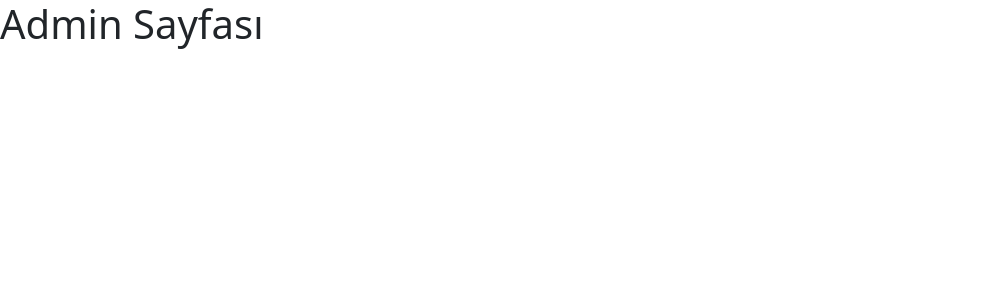
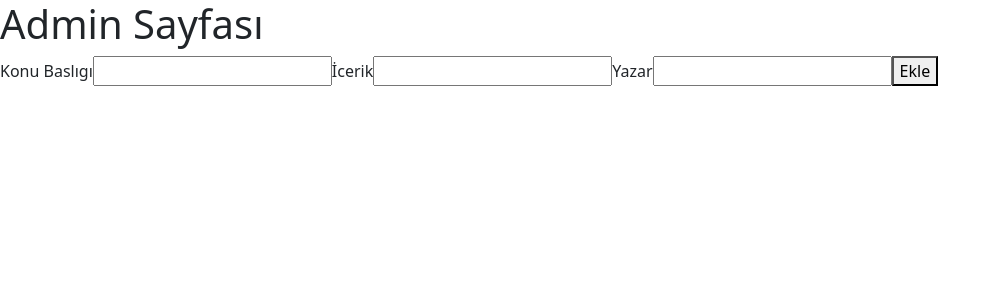
Before and after one commit to bozturk43/ReactApp2, a React (Create React App) app: page /admin in a window 1280 px wide. Shown: the top 300 px of the page, without its empty margins (0-1001 px from the left). Built offline with nearby package versions, Linux system fonts and the light colour scheme.

Commit message:
axios post method added

```diff
--- a/package.json
+++ b/package.json
@@ -6,6 +6,7 @@
     "@testing-library/jest-dom": "^5.14.1",
     "@testing-library/react": "^11.2.7",
     "@testing-library/user-event": "^12.8.3",
+    "axios": "^0.24.0",
     "bootstrap": "^5.1.3",
     "gsap": "^3.8.0",
     "react": "^17.0.2",
--- a/src/Admin.js
+++ b/src/Admin.js
@@ -1,11 +1,54 @@
-import React,{useRef} from 'react';
-
+import axios from 'axios';
+import React,{useRef,useState} from 'react';
 
 const Admin=()=>{
+
+    const[baslik,setBaslik]=useState("");
+    const[icerik,setIcerik]=useState("");
+    const[yazar,setYazar]=useState("");
+
+    const handleBaslik=(e)=>{
+        setBaslik(e.target.value);
+    }
+
+    const handleIcerik=(e)=>{
+        setIcerik(e.target.value);
+    }
+
+    const handleYazar=(e)=>{
+        setYazar(e.target.value);
+    }
+
+    const postArray={
+        baslik:baslik,
+        icerik:icerik,
+        yayinci:yazar
+    }
+
+    const postEkle=(e)=>{
+        e.preventDefault();
+        console.log(postArray)
+        console.log("Fonksiyon Çalıştı")
+       axios.post("http://localhost/php_rest_fztwebsite/api/post/create.php",postArray)
+        .then(response=>{console.log(response)})
+        .catch(error=>{
+            console.log(error)
+        });
+    }
+
 
     return(
     <div>
         <h1>Admin Sayfası</h1>
+        <form onSubmit={postEkle}>
+            <label>Konu Baslıgı</label>
+            <input type="text" onChange={handleBaslik}></input>
+            <label>İcerik</label>
+            <input type="text" onChange={handleIcerik}></input>
+            <label>Yazar</label>
+            <input type="text" onChange={handleYazar}></input>
+            <button type="submit">Ekle</button>
+        </form>
     </div>
     )
 
```
Also changed, not shown: 1 other file (tests, documents, lock files or other folders).
